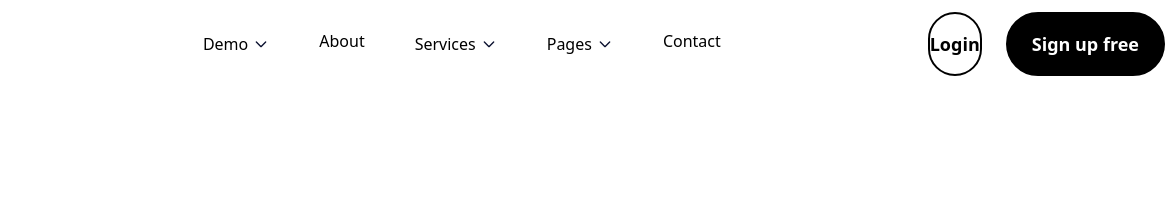
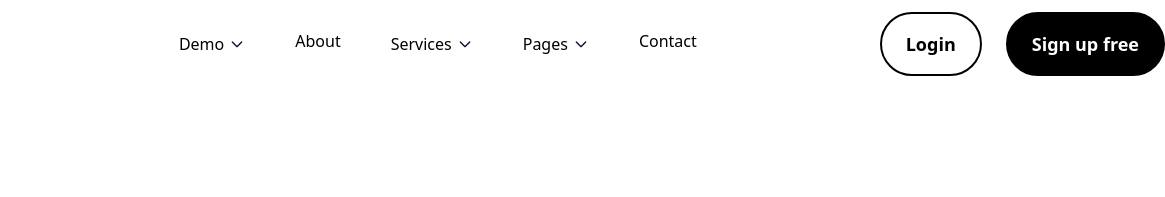
Before and after one commit to gitthanhto/Azzle, a website: page src/index.html in a window 1280 px wide. Shown: the top 197 px of the page, 115-1280 px from the left. Drawn offline with nearby package versions, Linux system fonts and the light colour scheme; a script that the page names is missing.

Commit message:
buttonheader

```diff
--- a/src/index.html
+++ b/src/index.html
@@ -71,7 +71,7 @@
                 <!-- button  -->
                 <button
                   type="button"
-                  class="button hidden rounded-[50px] border-2 border-black bg-white text-lg text-black text-[15px] font-bold hover:text-white hover:border-hidden lg:inline-block"
+                  class="button hidden rounded-[50px] border-2 border-black bg-white text-lg py-4 px-6 text-black text-[15px] font-bold hover:text-white hover:border-hidden lg:inline-block"
                 >
                   Login
                 </button>
```
